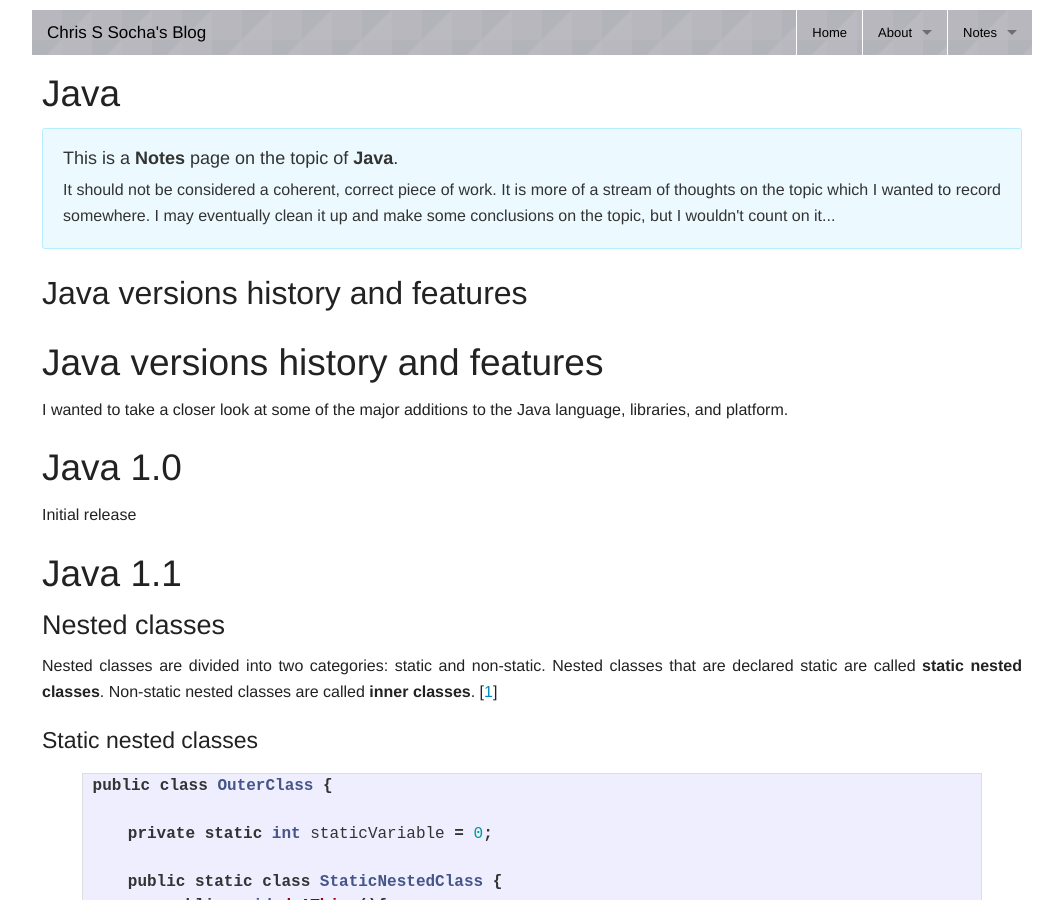
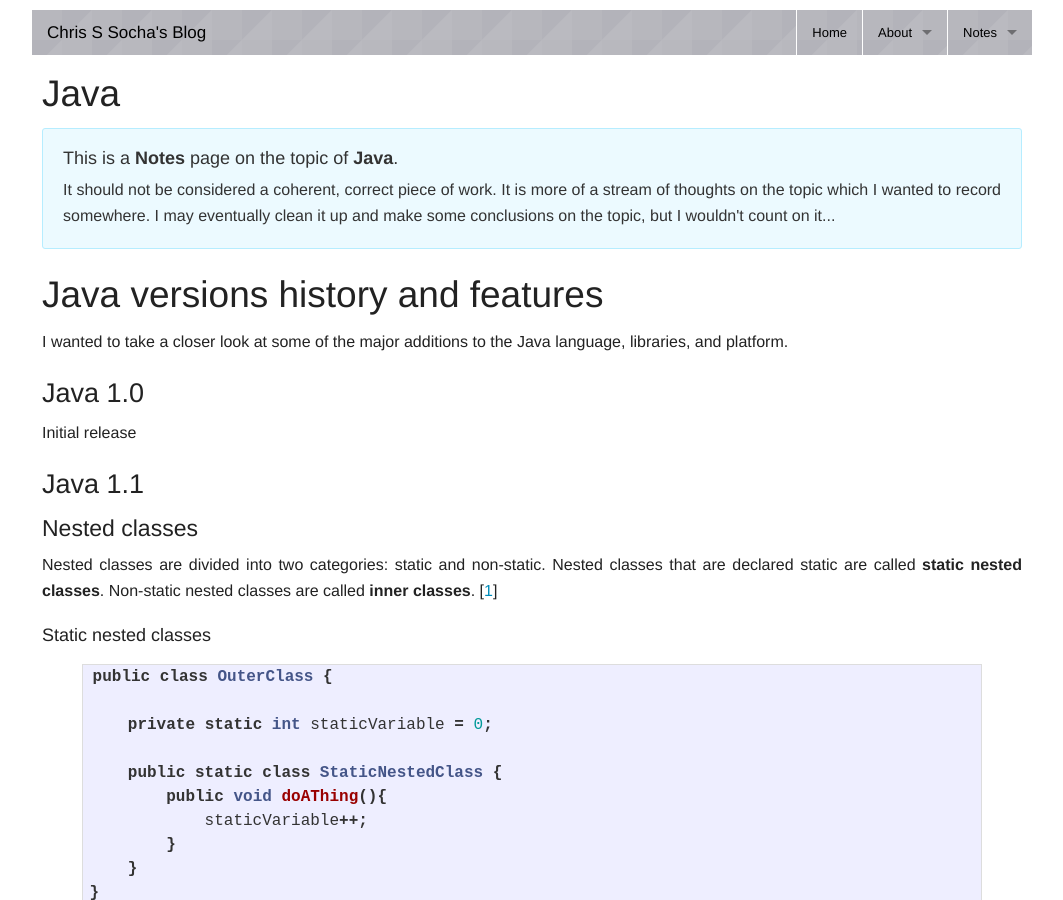
Before and after one commit to ChrisSSocha/ChrisSSocha.github.io, a Jekyll site: the page built from notes/java/index.md, in a window 1280 px wide and 900 px high. Shown: the whole window, without its empty margins (108-1171 px from the left). Built offline with Jekyll 4.4.1, drawn with Linux system fonts in a browser that asks for light colours.

Commit message:
It turns out that some browsers treat h1 as h(n+1) which makes it look weird if you are not being savvy
ref: http://stackoverflow.com/questions/6851833/h1-is-smaller-than-h2-in-firefox-and-chrome

```diff
--- a/notes/java/index.md
+++ b/notes/java/index.md
@@ -3,23 +3,21 @@ layout: notes
 title: Java
 ---
 
-# Java versions history and features
-
 ## Java versions history and features
 
 I wanted to take a closer look at some of the major additions to the Java language, libraries, and platform.
 
-## Java 1.0
+### Java 1.0
 
 Initial release
 
-## Java 1.1
+### Java 1.1
 
-### Nested classes
+#### Nested classes
 
 Nested classes are divided into two categories: static and non-static. Nested classes that are declared static are called **static nested classes**. Non-static nested classes are called **inner classes**. [[1]]
 
-#### Static nested classes
+##### Static nested classes
 
 {% highlight java %}
 public class OuterClass {
@@ -45,7 +43,7 @@ As with class methods and variables, a static nested class is associated with it
 Note: A static nested class interacts with the instance members of its outer class (and other classes) just like any other top-level class. In effect, a static nested class is behaviourally a top-level class that has been nested in another top-level class for packaging convenience. [[1]]
 {: .panel}
 
-#### Inner classes
+##### Inner classes
 
 As with instance methods and variables, an inner class is associated with an instance of its enclosing class and has direct access to that object's methods and fields. Also, because an inner class is associated with an instance, it cannot define any static members itself. An instance of InnerClass can exist only within an instance of OuterClass and has direct access to the methods and fields of its enclosing instance. [[1]]
 
@@ -116,76 +114,76 @@ public class OuterClass {
 }
 {% endhighlight %}
 
-### JDBC
+#### JDBC
 [...]
 
-### Reflection
+#### Reflection
 [...]
 
-## Java 1.2
+### Java 1.2
 
-### Unified Collections
+#### Unified Collections
 [...]
 
-### JIT
+#### JIT
 [...]
 
-## Java 1.3
+### Java 1.3
 
-### Hotspot JVM
+#### Hotspot JVM
 [...]
 
-## Java 1.4
+### Java 1.4
 
-### Assert
+#### Assert
 [...]
 
-### Regular expression
+#### Regular expression
 [...]
 
-### Exception chaining
+#### Exception chaining
 [...]
 
-### Non-blocking IO
+#### Non-blocking IO
 [...]
 
-### XML parser and XSLT processor (JAXP)
+#### XML parser and XSLT processor (JAXP)
 [...]
 
-## Java 1.5
+### Java 1.5
 
-### Generics
+#### Generics
 [...]
 
-### Annotations
+#### Annotations
 [...]
 
-### enum
+#### enum
 [...]
 
-### concurrent
+#### concurrent
 [...]
 
-## Java 1.6
+### Java 1.6
 
 minor changes
 
-## Java 1.7
+### Java 1.7
 
-### Project coin
+#### Project coin
 
 * Strings in switch
 * try-with-resource
 
-### Timsort > Mergesort
+#### Timsort > Mergesort
 [...]
 
-## Java 1.8
+### Java 1.8
 
-### Lambda expressions
+#### Lambda expressions
 [...]
 
-### Date & Time library
+#### Date & Time library
 [...]
 
 [1]: http://docs.oracle.com/javase/tutorial/java/javaOO/nested.html "Nested Classes"
```
